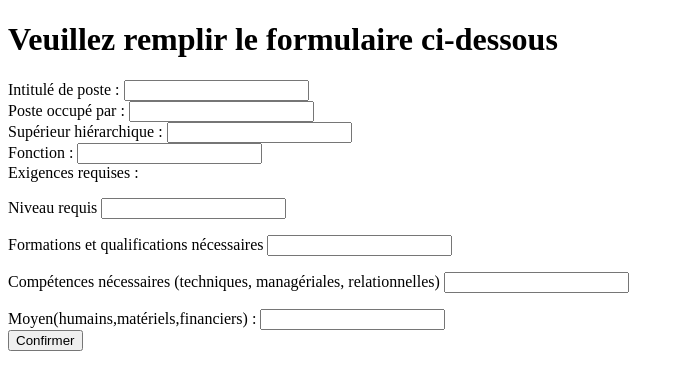
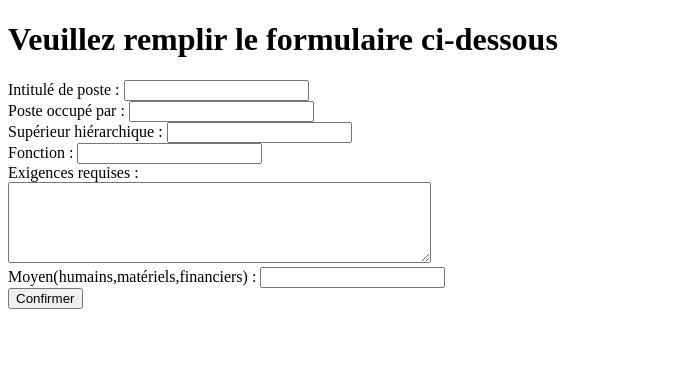
Before and after one commit to hery00/Projet-Organigramme, a CodeIgniter app: page /Projet-Organigramme/index.php/form/form_poste in a window 1280 px wide. Shown: the top 390 px of the page, without its empty margins (0-684 px from the left). Run offline with CodeIgniter, Linux system fonts and the light colour scheme.

Commit message:
formulaier

```diff
--- a/ci306/application/controllers/Log.php
+++ b/ci306/application/controllers/Log.php
@@ -4,16 +4,10 @@ defined('BASEPATH') OR exit('No direct script access allowed');
 
 class Log extends CI_Controller
 {
-
-
     public function index()
     {
         $this->load->view('Page/Login');
     }
-
-
-
-
 }
 
 ?>
--- a/ci306/application/views/Page/Formulaire.php
+++ b/ci306/application/views/Page/Formulaire.php
@@ -16,11 +16,8 @@
         <div class="poste">Poste occupé par : <input type="text"> </div>
         <div class="sup">Supérieur hiérarchique : <input type="text"> </div>
         <div class="fonction">Fonction : <input type="text"> </div>
-        <div class="intitule">Exigences requises :
-            <p>Niveau requis <input type="text"></p>
-            <p>Formations et qualifications nécessaires   <input type="text"></p>
-            <p>Compétences nécessaires (techniques, managériales, relationnelles) <input type="text"></p>
-        </div>
+        <div class="intitule">Exigences requises : </div>
+        <textarea name="message" rows="5" cols="50"></textarea>
         <div class="moyen">Moyen(humains,matériels,financiers) : <input type="text"> </div>
         <button class="btn">Confirmer</button>
     </div>
```
Also changed, not shown: 6 other files.
